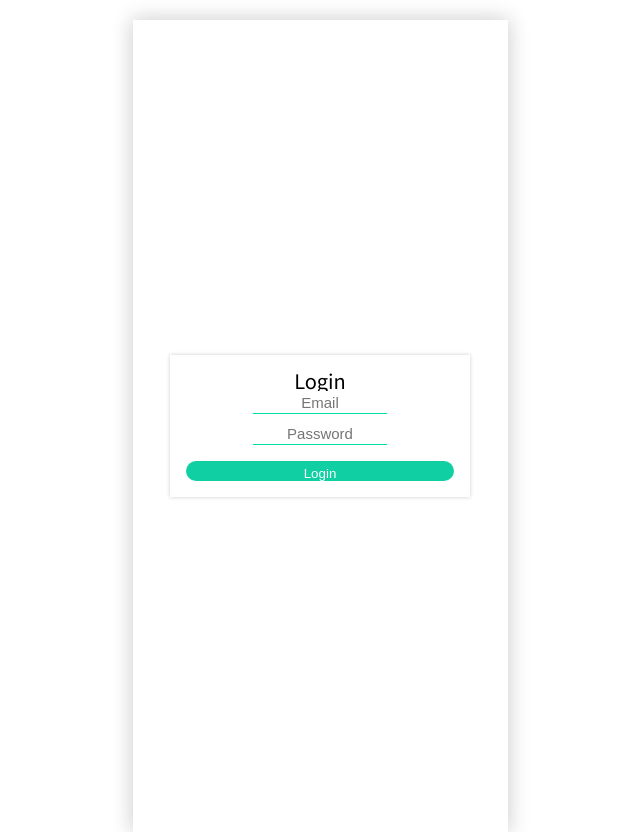
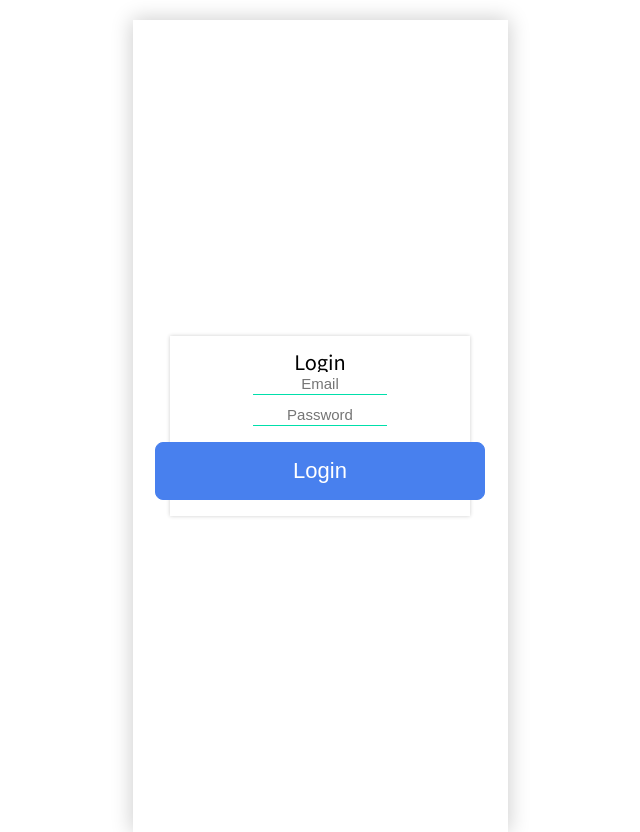
Before and after one commit to prgrms-fe-devcourse/FEDC2_TimeDivider_Root, a React (Create React App) app: page /login in a window 1280 px wide. Shown: the whole page, without its empty margins (320-960 px from the left). Built offline with nearby package versions, Linux system fonts and the light colour scheme.

Commit message:
style: Button Component 스타일 수정

```diff
--- a/src/pages/notFound.jsx
+++ b/src/pages/notFound.jsx
@@ -11,7 +11,7 @@ const NotFound = () => {
 						<h2> 🚨 Not Found 🚨 </h2>
 					</span>
 				</h2>
-				<Button size="lg" style={{ 'font-size': '1rem' }}>
+				<Button>
 					<Link to="home">일 모래시계 만들기</Link>
 				</Button>
 			</ErrorSection>
--- a/src/shared/components/Button.jsx
+++ b/src/shared/components/Button.jsx
@@ -1,13 +1,42 @@
 import PropTypes from 'prop-types'
-import styled, { css } from 'styled-components'
+import styled from 'styled-components'
+import { colors } from 'shared/constants/colors'
 
-const Button = ({ rect = false, size, inline = false, ...props }) => {
-	return <StyledButton {...props} inline={inline} size={size} rect={rect} />
+const Button = ({
+	children,
+	width = 33,
+	height = 5.8,
+	fontSize = 2.2,
+	fontColor = colors.white,
+	backgroundColor = colors.tossBlue,
+	borderColor = colors.tossBlue,
+	inline = false,
+	...props
+}) => {
+	return (
+		<StyledButton
+			{...props.style}
+			{...props}
+			width={width}
+			height={height}
+			fontSize={fontSize}
+			fontColor={fontColor}
+			backgroundColor={backgroundColor}
+			borderColor={borderColor}
+			inline={inline}
+		>
+			{children}
+		</StyledButton>
+	)
 }
 
-Text.propTypes = {
-	rect: PropTypes.bool,
-	size: PropTypes.string,
+Button.propTypes = {
+	width: PropTypes.number,
+	height: PropTypes.number,
+	fontSize: PropTypes.number,
+	fontColor: PropTypes.string,
+	backgroundColor: PropTypes.string,
+	borderColor: PropTypes.string,
 	inline: PropTypes.bool,
 }
 
@@ -15,50 +44,29 @@ export default Button
 
 const StyledButton = styled.button`
 	display: ${props => (props.inline ? 'inline' : 'block')};
-	${props => {
-		switch (props.size) {
-			case 'sm':
-				return css`
-					width: 3.5rem;
-					height: 1.25rem;
-				`
-			case 'md':
-				return css`
-					width: 6.5rem;
-					height: 2rem;
-				`
-			case 'lg':
-				return css`
-					width: 13rem;
-					height: 2.25rem;
-				`
-			default:
-				return css`
-					width: 100%;
-					height: 2rem;
-				`
-		}
-	}}
-	padding: 0.5rem 0.5rem;
-	background-color: #10d0a3;
-	border: none;
+	width: ${props => `${props.width}rem`};
+	height: ${props => `${props.height}rem`};
+	font-size: ${props => `${props.fontSize}rem`};
+	padding: 0.8rem 0.8rem;
+	background-color: ${props => props.backgroundColor};
+	border: 0.1rem solid ${props => props.borderColor};
 	outline: none;
 	text-align: center;
-	border-radius: ${props => (props.rect ? '0.5rem' : '1rem')};
-	color: white;
+	border-radius: 0.8rem;
+	color: ${props => props.fontColor};
 	box-sizing: border-box;
 	cursor: pointer;
 
 	&:hover {
-		background-color: #00dfab;
+		background-color: #2880ee;
 	}
 
 	&:active {
-		background-color: #00efab;
+		background-color: #0070ee;
 	}
 
 	&:disabled {
-		background-color: gray;
+		background-color: ${colors.lightGray};
 		cursor: default;
 	}
 `
```
Also changed, not shown: 1 other file (tests, documents, lock files or other folders).
